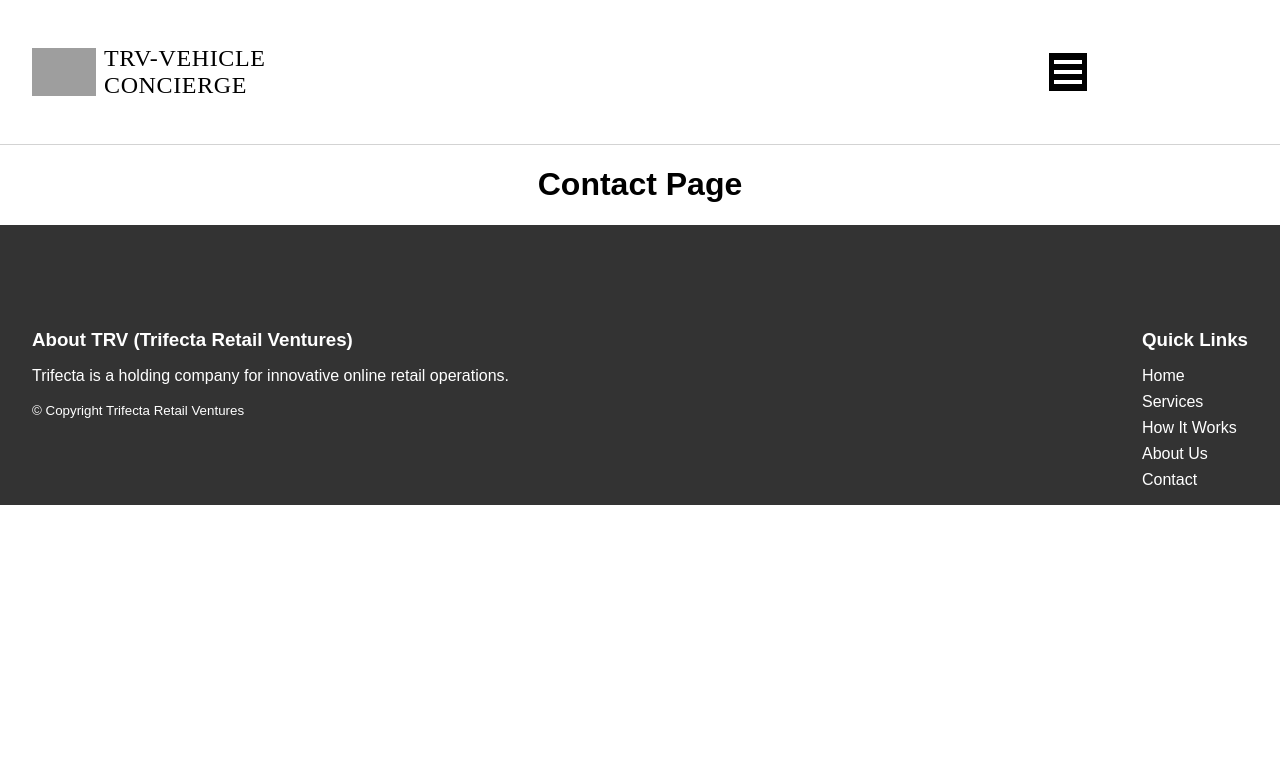
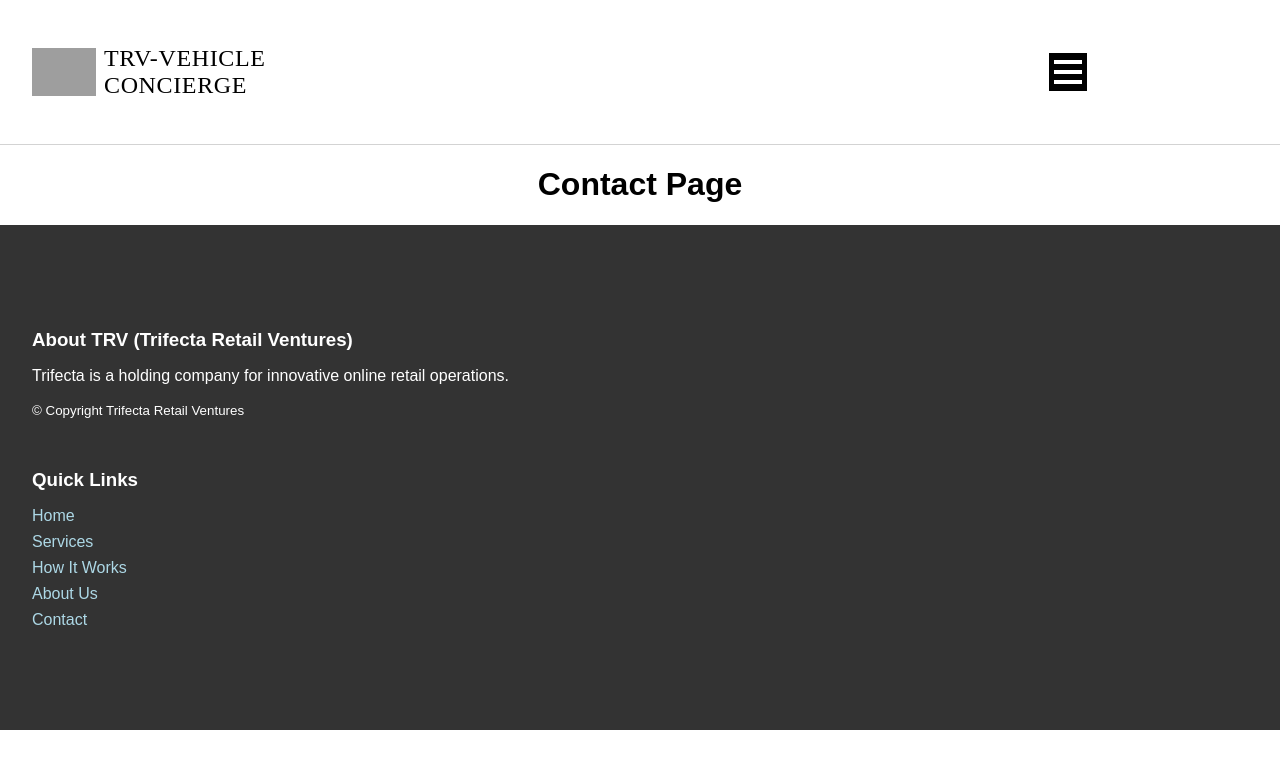
Before and after one commit to caseydent/trv-auto-concierge, a React (Create React App) app: page /contact in a window 1280 px wide. Shown: the top 768 px of the page. Built offline with nearby package versions, Linux system fonts and the light colour scheme; grey boxes are pictures that could not be loaded.

Commit message:
Footer quick links font colour and padding

```diff
--- a/src/Components/Footer.css
+++ b/src/Components/Footer.css
@@ -2,12 +2,16 @@
   background-color: #333;
   color: white;
   padding-top: 5.31rem;
+  padding-bottom: 5.31rem;
 }
 
 .footer-content {
-  display: flex;
   justify-content: space-between;
   padding: 0 2rem; /* Adjust horizontal padding as desired */
+}
+
+.footer-about {
+  padding-bottom: 2rem;
 }
 
 .footer-about h3,
@@ -29,10 +33,10 @@
 }
 
 .footer-links a {
-  color: white;
+  color: #ADD8E6;
   text-decoration: none;
 }
 
-.footer-links a:hover {
-  text-decoration: underline;
+.footer-links a:active {
+    color: #87CEEB; /* A slightly different shade of blue for active tap state */
 }
```
